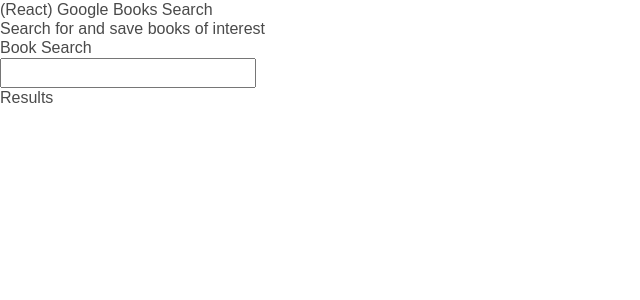
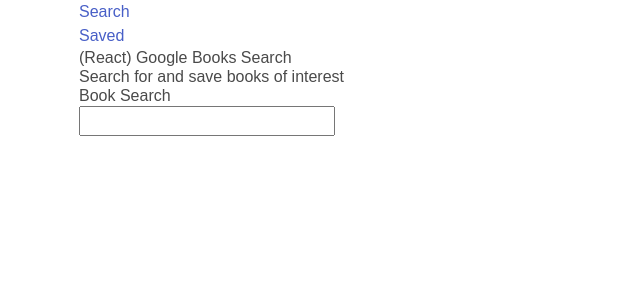
Before and after one commit to charlispilecki/HW_20_Google_Books_Search, a React (Create React App) app in the folder client/: page / in a window 1280 px wide. Shown: the top 300 px of the page, without its empty margins (0-640 px from the left). Built offline with nearby package versions, Linux system fonts and the light colour scheme.

Commit message:
Created components

```diff
--- a/client/src/App.js
+++ b/client/src/App.js
@@ -1,22 +1,30 @@
 import React, { Component } from "react";
+import {
+  BrowserRouter as Router,
+  Switch,
+  Route,
+  Link
+} from "react-router-dom";
+import Search from "./Search";
+import Saved from "./Saved";
+import Header from "./Header"
 
 function App() {
   return (
-      <div>
-          <div>
-              <h1>(React) Google Books Search</h1>
-              <h2>Search for and save books of interest</h2>
-          </div>
-          <div>
-              <h2>Book Search</h2>
-              <input />
-          </div>
-          <div>
-              <h2>Results</h2>
-          </div>
-      </div>
+    <div className="container">
+      <Router>
+        <Header></Header>
+        <Switch>
+          <Route path="/saved">
+            <Saved></Saved>
+          </Route>
+          <Route path="/">
+            <Search></Search>
+          </Route>
+        </Switch>
+      </Router>
+    </div>
   )
 }
 
-
 export default App;
--- /dev/null
+++ b/client/src/Header.js
@@ -0,0 +1,26 @@
+import React, { Component } from "react";
+import {
+    BrowserRouter as Router,
+    Switch,
+    Route,
+    Link
+} from "react-router-dom";
+
+export default function Header() {
+    return (
+        <div>
+            <nav>
+                <ul>
+                    <li>
+                        <Link to="/">Search</Link>
+                    </li>
+                    <li>
+                        <Link to="/saved">Saved</Link>
+                    </li>
+                </ul>
+            </nav>
+            <h1>(React) Google Books Search</h1>
+            <h2>Search for and save books of interest</h2>
+        </div>
+    )
+}
--- a/client/src/Saved.js
+++ b/client/src/Saved.js
@@ -0,0 +1,12 @@
+import React, { Component } from "react";
+
+export default function Saved() {
+    return (
+        <div>
+            <h2>Results</h2>
+            <div>
+                Saved stuff..
+            </div>
+        </div>
+    )
+}
--- a/client/src/Search.js
+++ b/client/src/Search.js
@@ -0,0 +1,10 @@
+import React, { Component } from "react";
+
+export default function Search() {
+    return (
+        <div>
+            <h2>Book Search</h2>
+            <input />
+        </div>
+    )
+}
```
Also changed, not shown: client/src/Book.js (added, +13 -0 lines).
